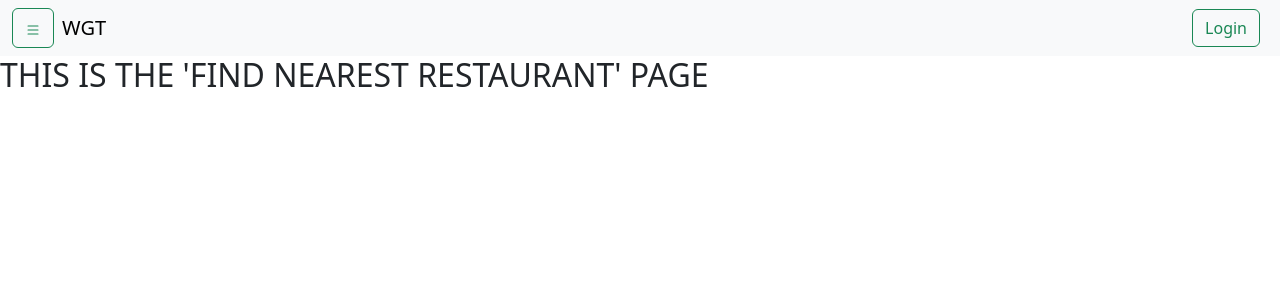
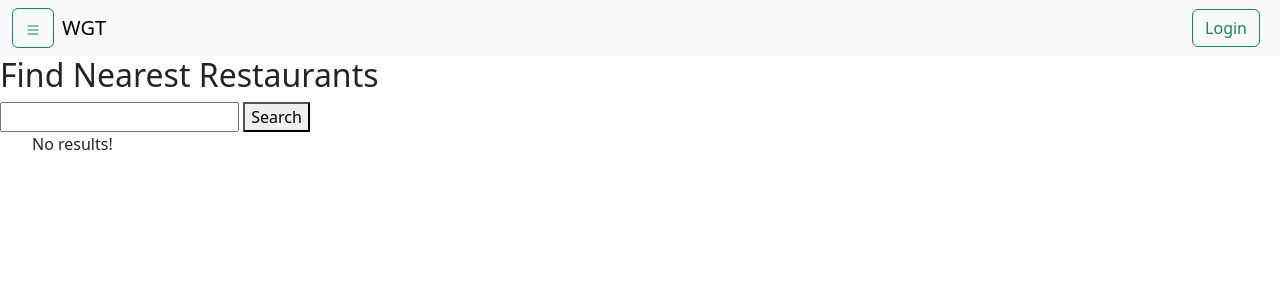
Before and after one commit to Runz99/NTU-SC2006-SOFTWARE-ENGINEERING-PROJECT, a Django app: page /find-nearest-restaurant/ in a window 1280 px wide. Shown: the top 300 px of the page. Run offline with Django 4.2, Linux system fonts and the light colour scheme; tables that the repository leaves empty hold one stand-in row (values such as "Sample post").

Commit message:
Added search function to findNearestRestaurant

```diff
--- a/SC2006_Project/SC2006_Project/settings.py
+++ b/SC2006_Project/SC2006_Project/settings.py
@@ -37,6 +37,7 @@ INSTALLED_APPS = [
     'django.contrib.sessions',
     'django.contrib.messages',
     'django.contrib.staticfiles',
+    'import_export',
     'base.apps.BaseConfig',
 ]
 
--- a/SC2006_Project/base/models.py
+++ b/SC2006_Project/base/models.py
@@ -1,7 +1,7 @@
 from django.db import models
 
 # Create your models here.
-class restaurantDB(models.Model):
+class restaurant(models.Model):
     name = models.CharField(max_length = 100)
     address = models.CharField(max_length = 100)
     restaurant_rating = models.CharField(max_length = 100)
--- a/SC2006_Project/base/templates/base/find_nearest_restaurant.html
+++ b/SC2006_Project/base/templates/base/find_nearest_restaurant.html
@@ -2,6 +2,34 @@
 
 {% block content %}
 
-<h2>THIS IS THE 'FIND NEAREST RESTAURANT' PAGE</h2>
+<h2>Find Nearest Restaurants</h2>
 
+<form class="searchBar" method="GET" action="" >
+    <input class="searchBar" type="search" name="search">
+    <button class="searchBar" type="submit"> Search </button>
+</form>
+
+<ul class = "searchRestaurant">
+{% for result in results %}
+   <li>
+   {{result.name}}
+   {{result.address}}
+   {{result.cuisine}}
+    </li>
+{% empty %}
+   No results!
+{% endfor %}
+</ul>
+
+<!-- <ul class = "allRestaurant"> show all restaurants
+    <h1>All restaurants</h1>
+    {% for rest in res %}
+
+        <li>{{rest.name}}
+            {{rest.address}}
+            {{rest.cuisine}}
+        </li>
+
+    {% endfor %}
+</ul class = "allRestaurant"> -->
 {% endblock content%}
--- a/SC2006_Project/base/views.py
+++ b/SC2006_Project/base/views.py
@@ -5,6 +5,9 @@ from django.contrib.auth.models import User
 from django.contrib.auth import authenticate, login, logout
 from django.contrib.auth.decorators import login_required
 from django.contrib.auth.forms import UserCreationForm
+from django.db import models
+from .models import restaurant
+from django.views.generic.list import ListView
 
 def home(request):
     context = {}
@@ -55,8 +58,14 @@ def createUser(request):
     return render(request, 'base/create_user.html', context)
 
 def findNearestRestaurant(request):
-    context = {}
+    res = restaurant.objects.all() #get all restaurant objects in database
+    results=None
+    if request.GET.get('search'): #get restaurant search
+        search = request.GET.get('search')
+        results = restaurant.objects.filter(name__contains=search)
+    context = {'res': res, 'results' : results}  #pass res into html
     return render(request, 'base/find_nearest_restaurant.html', context)
+
 
 def leaveReviews(request):
     context = {}
```
Also changed, not shown: SC2006_Project/base/admin.py (+10 -11 lines), SC2006_Project/base/migrations/0005_rename_restaurantdb_restaurant.py (added).
